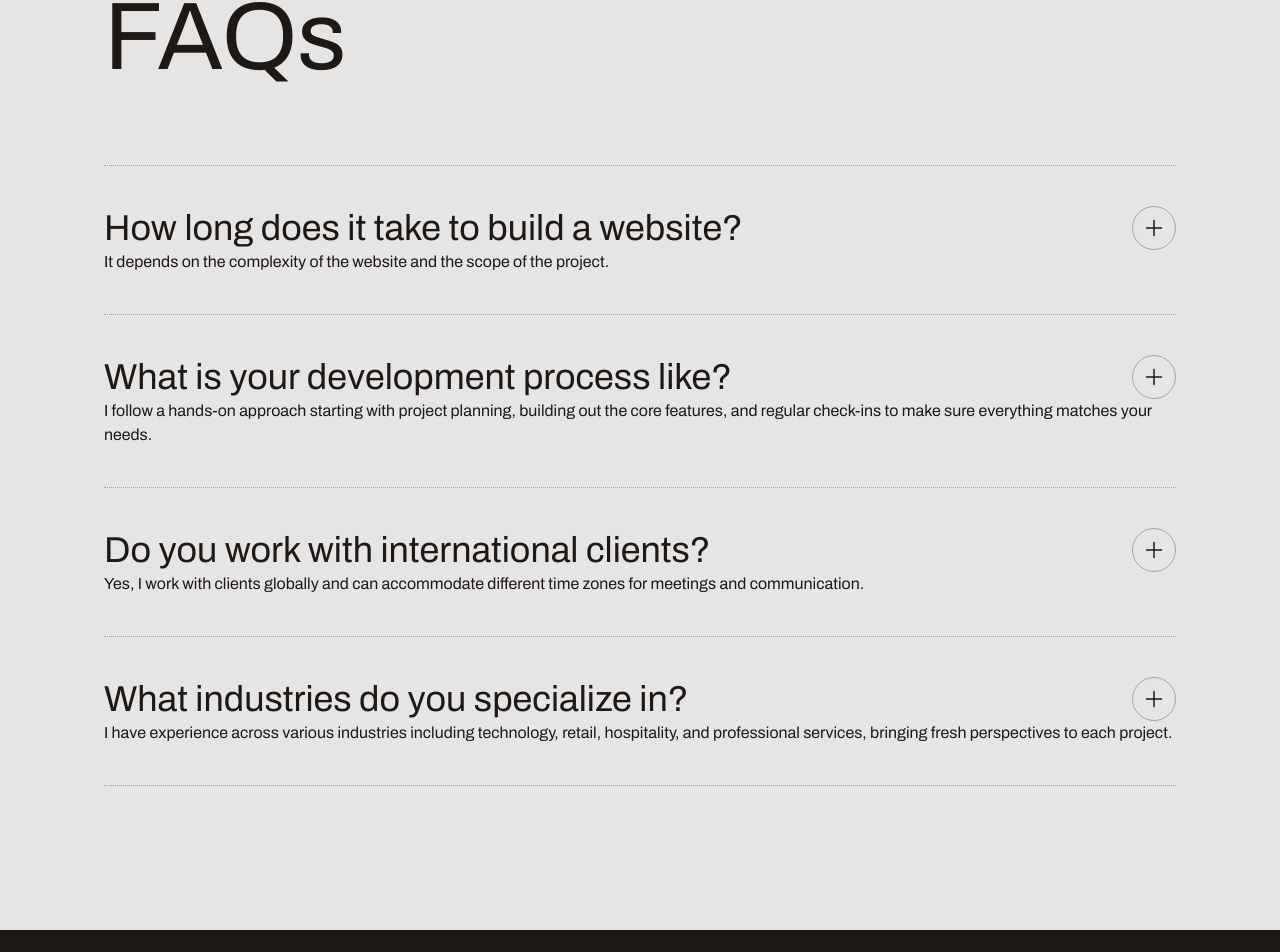
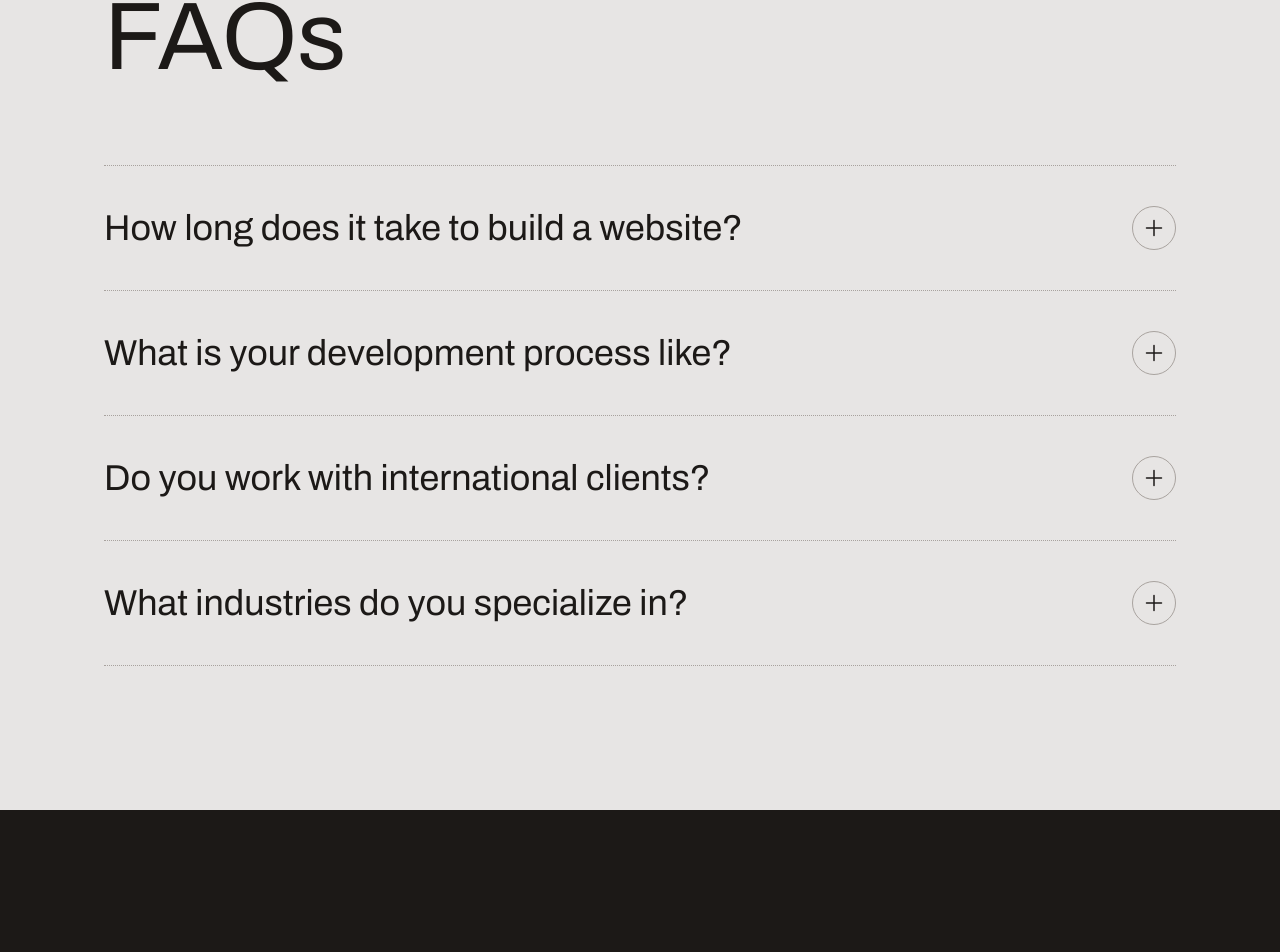
Before and after one commit to JannickPepe/TribeMinimalPortfolio, a Next.js app: page / in a window 1280 px wide. Shown: the part 6003-6955 px from the top of the page. Built offline with nearby package versions, Linux system fonts and the light colour scheme.

Commit message:
Implemented animation on FAQ section

```diff
--- a/src/sections/FAQs.tsx
+++ b/src/sections/FAQs.tsx
@@ -1,5 +1,8 @@
-import { FC } from "react";
+"use client";
 
+import { FC, useState } from "react";
+import { AnimatePresence, motion } from "motion/react";
+import { twMerge } from "tailwind-merge";
 
 const faqs = [
   {
@@ -25,23 +28,65 @@ const faqs = [
 ];
 
 const FAQs: FC = () => {
+
+  const [selectedIndex, setSelectedIndex] = useState<number|null>(null);
+
   return (
     <section id="faqs" className="section">
       <div className="container">
         <h2 className="text-4xl md:text-7xl lg:text-8xl">FAQs</h2>
 
         <div className="mt-10 md:mt-16 lg:mt-20">
-          {faqs.map(({ question, answer }) => (
-            <div key={question} className="border-t border-stone-400 border-dotted py-6 md:py-8 lg:py-10 last:border-b">
-                <div className="flex items-center justify-between gap-4">
-                  <div className="text-2xl md:text-3xl lg:text-4xl">{question}</div>
-                  <div className="inline-flex items-center justify-center size-11 border border-stone-400 rounded-full shrink-0">
-                    <svg xmlns="http://www.w3.org/2000/" fill="none" viewBox="0 0 24 24" strokeWidth="1.5" stroke="currentColor" className="size-6">
-                      <path strokeLinecap="round" strokeLinejoin="round" d="M12 4.5v15m7.5-7.5h-15" />
-                    </svg>
-                  </div>
+          {faqs.map(({ question, answer }, faqIndex) => (
+            <div
+              key={question}
+              className="relative isolate border-t border-stone-400 border-dotted py-6 md:py-8 lg:py-10 last:border-b group/faq"
+              onClick={() => {
+                if(faqIndex === selectedIndex) {
+                  setSelectedIndex(null);
+                } else {
+                  setSelectedIndex(faqIndex);
+                }
+              }}
+            >
+              <div
+                className={
+                  twMerge(
+                    "absolute h-0 w-full bottom-0 left-0 bg-stone-300 -z-10 group-hover/faq:h-full transition-all duration-700",
+                    faqIndex === selectedIndex && "h-full"
+                  )
+                }
+              ></div>
+              <div className={twMerge("flex items-center justify-between gap-4 transition-all duration-700 group-hover/faq:lg:px-8", faqIndex === selectedIndex && "lg:px-8")}>
+                <div className="text-2xl md:text-3xl lg:text-4xl">
+                  {question}
                 </div>
-                {answer}
+                <div
+                  className={
+                    twMerge(
+                      "inline-flex items-center justify-center size-11 border border-stone-400 rounded-full shrink-0 transition duration-300 bg-stone-200 hover:cursor-pointer",
+                      faqIndex === selectedIndex && 'rotate-45'
+                    )
+                  }
+                >
+                  <svg xmlns="http://www.w3.org/2000/" fill="none" viewBox="0 0 24 24" strokeWidth="1.5" stroke="currentColor" className="size-6">
+                    <path strokeLinecap="round" strokeLinejoin="round" d="M12 4.5v15m7.5-7.5h-15" />
+                  </svg>
+                </div>
+              </div>
+              <AnimatePresence>
+                {faqIndex === selectedIndex && (
+                  <motion.div
+                    className="overflow-hidden lg:px-8"
+                    initial={{ height: 0 }}
+                    animate={{ height: 'auto' }}
+                    exit={{ height: 0 }}
+                    transition={{ duration: 0.7, ease: 'easeOut' }}
+                  >
+                    <p className="text-xl mt-4">{answer}</p>
+                  </motion.div>
+                )}
+              </AnimatePresence>
             </div>
           ))}
         </div>
```
